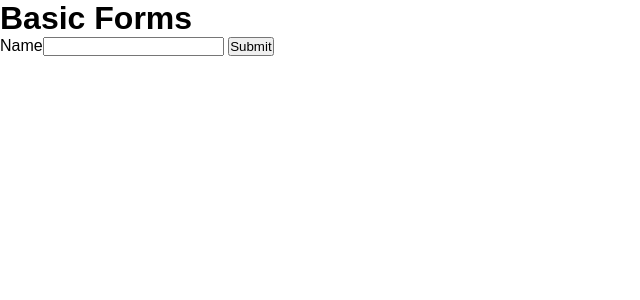
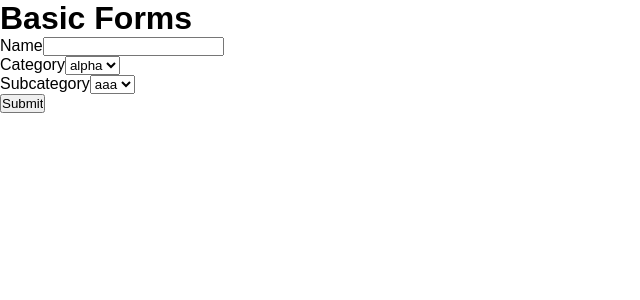
Before and after one commit to rockman/learn-python-flask, a Flask app: page /basic in a window 1280 px wide. Shown: the top 300 px of the page, without its empty margins (0-640 px from the left). Run offline with Flask 2, Linux system fonts and the light colour scheme.

Commit message:
[forms] Added select fields where one depends on the other

```diff
--- a/forms/app.py
+++ b/forms/app.py
@@ -1,7 +1,7 @@
 
-from flask import Flask, render_template, flash, redirect, url_for
+from flask import Flask, render_template, flash, redirect, url_for, request, abort, jsonify
 from flask_wtf import FlaskForm
-from wtforms import StringField
+from wtforms import StringField, SelectField
 from wtforms.validators import InputRequired, DataRequired
 
 
@@ -9,8 +9,25 @@ app = Flask(__name__)
 app.config['SECRET_KEY'] = 'some secret key'
 
 
+category_data = (
+    (23, 'alpha'),
+    (42, 'beta'),
+)
+
+subcategory_data = (
+    (23, 1, 'aaa'),
+    (23, 2, 'bbb'),
+    (42, 7, 'foo'),
+    (42, 8, 'bar'),
+)
+
+blank_option = (-1, '---')
+
+
 class BasicForm(FlaskForm):
     name = StringField('Name', validators=[InputRequired('Name is required'), DataRequired('Name is empty')])
+    category = SelectField('Category', coerce=int)
+    subcategory = SelectField('Subcategory', coerce=int)
 
 
 @app.route('/')
@@ -22,7 +39,11 @@ def home():
 def basic():
     form = BasicForm()
 
+    form.category.choices = list(category_data)
+    form.subcategory.choices = get_subcategories_for_category(form.category.choices[0][0])
+
     if form.validate_on_submit():
+        print(f'category={form.category.data}({type(form.category.data)}) subcategory={form.subcategory.data}({type(form.subcategory.data)})')
         flash('Form ok!', 'info')
         return redirect(url_for('basic'))
 
@@ -30,3 +51,22 @@ def basic():
         flash('Errors exist', 'error')
 
     return render_template('basic.html', form=form)
+
+
+@app.route('/api/categories/')
+def categories():
+    return jsonify(category_data)
+
+
+@app.route('/api/categories/<int:category>')
+@app.route('/api/categories/<int:category>/subcategories')
+def subcategories(category):
+    options = get_subcategories_for_category(category)
+    if not options:
+        return abort(404)
+
+    return jsonify(options)
+
+
+def get_subcategories_for_category(category):
+    return [i[1:] for i in subcategory_data if i[0] == category]
--- a/forms/static/app.js
+++ b/forms/static/app.js
@@ -1 +1,47 @@
-// nothing yet
+
+var categoryElement = document.getElementById('category');
+var subcategoryElement = document.getElementById('subcategory');
+
+if (categoryElement) {
+
+    function disableElements() {
+        categoryElement.disabled = true;
+        subcategoryElement.disabled = true;
+    }
+
+    function enableElements() {
+        categoryElement.disabled = false;
+        subcategoryElement.disabled = false;
+    }
+
+    function setSubcategories(options) {
+        subcategoryElement.innerHTML = '';
+
+        for(let i = 0; i < options.length; ++i) {
+            let option = options[i];
+            let optionElement = document.createElement('option');
+            optionElement.value = option[0];
+            optionElement.innerText = option[1];
+            subcategoryElement.append(optionElement);
+        }
+
+        enableElements();
+    }
+
+    function onChangeCategory(category) {
+        categoryElement.disabled = true;
+        subcategoryElement.disabled = true;
+        fetch('/api/categories/' + category)
+            .then(response => {
+                if (!response.ok) {
+                    resetElements();
+                    throw new Error('Bad Response');
+                }
+                return response.json();
+            }).then(jsonData => setSubcategories(jsonData));
+    }
+
+    categoryElement.addEventListener('change', event => {
+        onChangeCategory(event.target.value);
+    })
+}
--- a/forms/templates/basic.html
+++ b/forms/templates/basic.html
@@ -23,6 +23,27 @@
             {% endfor %}
         </ul>
     {% endif %}
+    <br>
+
+    {{ form.category.label }}{{ form.category }}
+    {% if form.category.errors %}
+        <ul class="error">
+            {% for error in form.category.errors %}
+                <li>{{ error }}</li>
+            {% endfor %}
+        </ul>
+    {% endif %}
+    <br>
+
+    {{ form.subcategory.label }}{{ form.subcategory }}
+    {% if form.subcategory.errors %}
+        <ul class="error">
+            {% for error in form.subcategory.errors %}
+                <li>{{ error }}</li>
+            {% endfor %}
+        </ul>
+    {% endif %}
+    <br>
 
     <input type="submit" value="Submit">
 </form>
```
